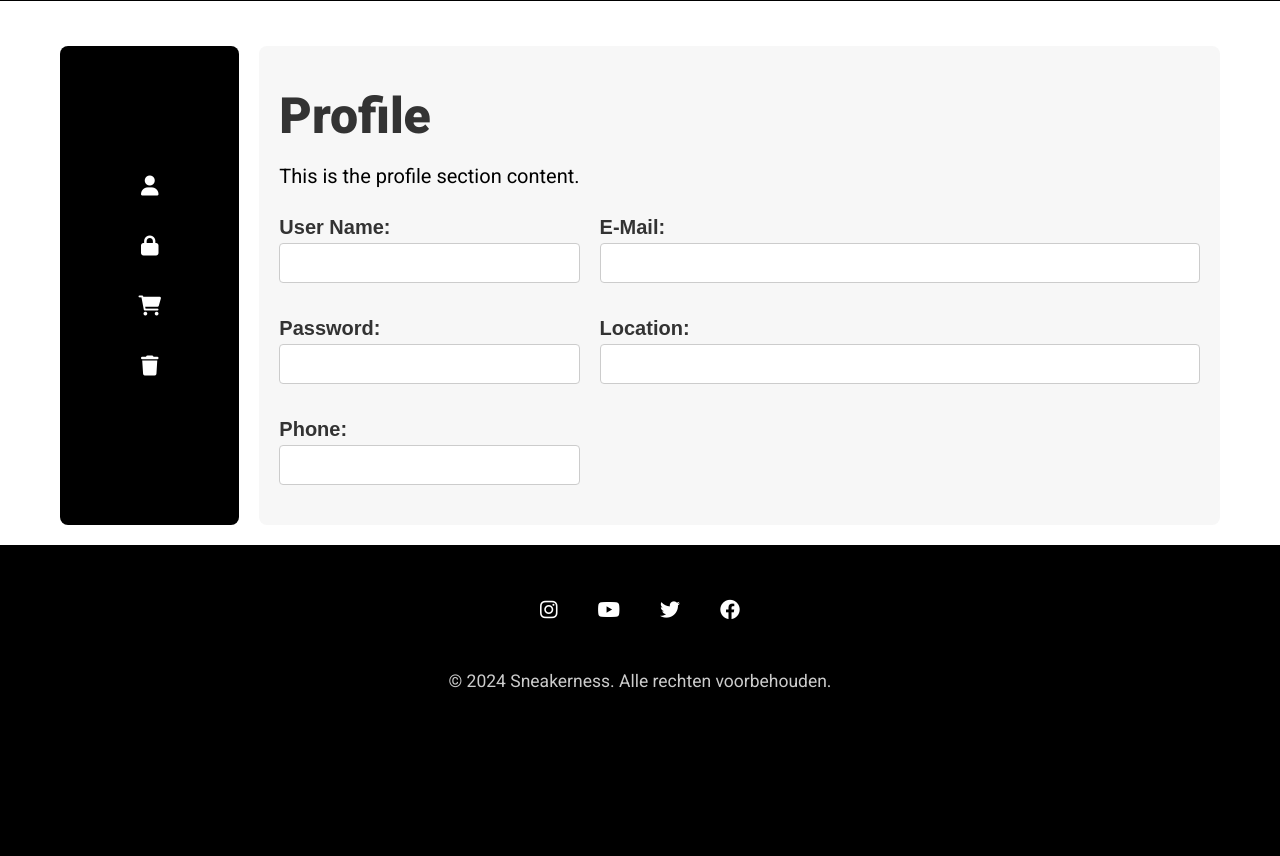
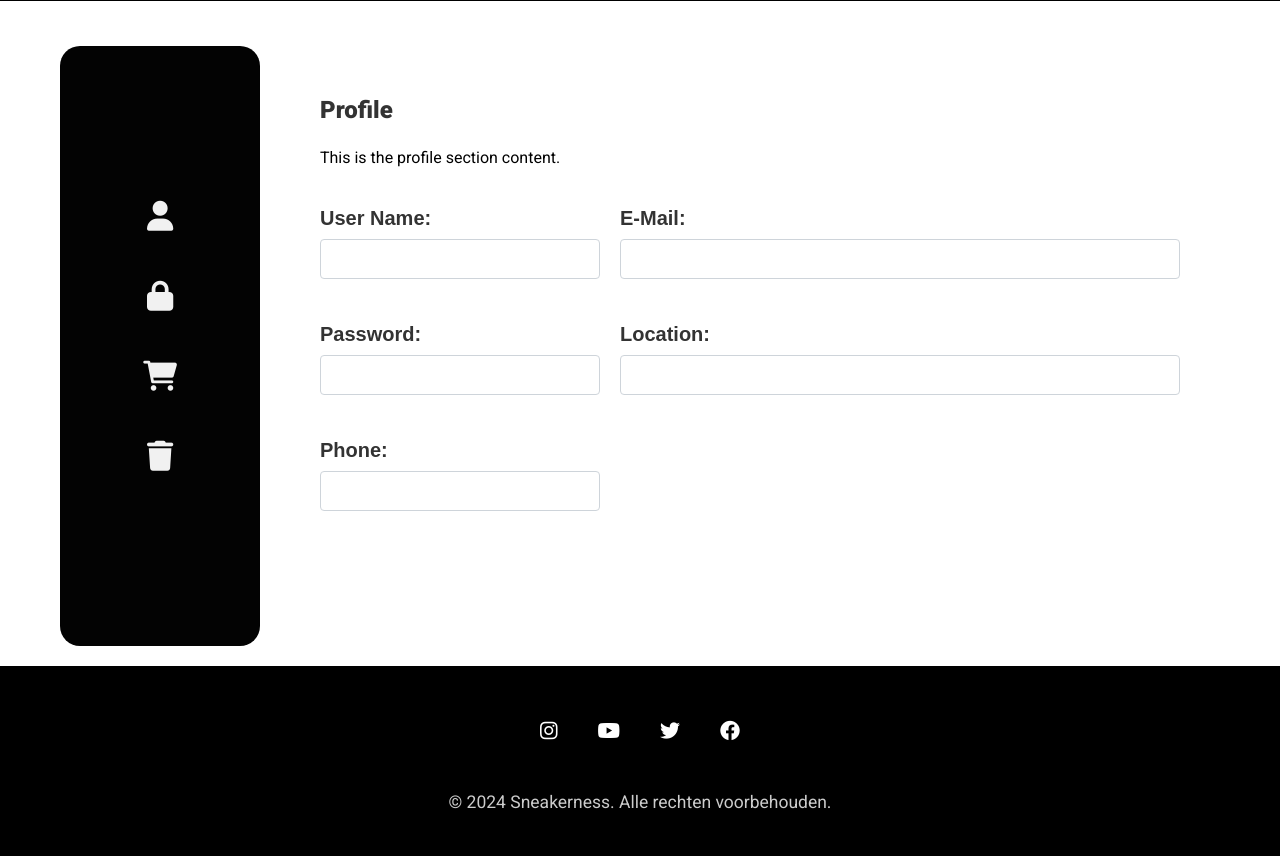
Before and after one commit to Dynamiteboem2/Project_p1_lj2, a PHP site: page /pages/gebruiker_overzicht/profiel_overzicht in a window 1280 px wide. Shown: the part 74-930 px from the top of the page. Before the commit the page ends 762 px from the top, so only its background shows below. Run offline with PHP 8.4, Linux system fonts and the light colour scheme; style sheets or scripts are compiled from the project's sources.

Commit message:
werk ein

```diff
--- a/assets/css/inlog.css
+++ b/assets/css/inlog.css
@@ -8,57 +8,70 @@
   margin-top: 5rem;
 }
 
+.container_main {
+  flex-grow: 1;
+  padding: 20px;
+  background-color: #ffffff;
+  border-radius: 8px;
+}
+
 .sidebar {
-  width: 200px;
-  background-color: black;
-  color: white;
+  width: 10rem;
+  max-width: 10rem;
+  height: 30rem;
+  max-height: 30rem;
+  background-color: #030303;
+  color: #f1f1f1;
   padding: 20px;
-  border-radius: 8px;
-  display: flex; /* Gebruik flexbox om ervoor te zorgen dat ul zich over de hele sidebar uitstrekt */
+  border-radius: 20px;
+  display: flex;
   flex-direction: column;
-  justify-content: space-between; /* Verdeelt de items mooi over de hoogte */
+  justify-content: space-between;
 }
 .sidebar ul {
   list-style: none;
   padding: 0;
   margin: 0;
-  flex-grow: 1; /* Zorgt ervoor dat de ul zich uitstrekt over de hoogte */
+  flex-grow: 1;
   display: flex;
   flex-direction: column;
-  justify-content: center; /* Centraal uitlijnen van de lijstitems */
+  justify-content: center;
 }
 .sidebar li {
-  width: 100%; /* Li neemt de volledige breedte van de sidebar */
+  width: 100%;
   margin-bottom: 20px;
+  height: 60px;
 }
 .sidebar li a {
-  color: white;
+  color: #f1f1f1;
+  font-size: 30px;
+  text-decoration: none;
+  display: flex;
+  align-items: center;
+  justify-content: center;
+  padding: 10px 0;
+  width: 100%;
+  height: 100%;
+}
+.sidebar li span {
+  color: #f1f1f1;
   font-size: 20px;
   text-decoration: none;
   display: block;
   text-align: center;
-  padding: 10px 0; /* Zorgt voor voldoende ruimte in elk item */
-  width: 100%; /* Neemt de volledige breedte van de li */
-  height: 100%; /* Neemt de volledige hoogte van de li */
-}
-.sidebar li span {
-  color: white;
-  font-size: 20px;
-  text-decoration: none;
-  display: block;
-  text-align: center;
-  padding: 10px 0; /* Zorgt voor voldoende ruimte in elk item */
+  padding: 10px 0;
 }
 
 .main {
   flex-grow: 1;
   padding: 20px;
-  background-color: #f7f7f7;
+  background-color: #ffffff;
   border-radius: 8px;
 }
 .main h1 {
   color: #333;
   margin-bottom: 20px;
+  font-size: 24px;
 }
 .main form {
   display: grid;
@@ -80,6 +93,16 @@
 .main form .form-group {
   margin-bottom: 20px;
 }
+.main form .form-group label {
+  display: block;
+  margin-bottom: 5px;
+}
+.main form .form-group input {
+  width: 100%;
+  padding: 10px;
+  border: 1px solid #ced4da;
+  border-radius: 4px;
+}
 .main form input[type=submit] {
   grid-column: span 2;
   background-color: #4CAF50;
@@ -92,6 +115,10 @@
 }
 .main form input[type=submit]:hover {
   background-color: #45a049;
+}
+.main p {
+  font-size: 16px;
+  margin-bottom: 20px;
 }
 
 .transition-fade {
--- a/assets/scss/inlog.scss
+++ b/assets/scss/inlog.scss
@@ -1,6 +1,6 @@
-$sidebar-bg: black;
-$sidebar-text: white;
-$main-bg: #f7f7f7;
+$sidebar-bg: #030303;
+$sidebar-text: #f1f1f1;
+$main-bg: #ffffff;
 $form-input-border: #ccc;
 $submit-bg: #4CAF50;
 $submit-hover-bg: #45a049;
@@ -20,40 +20,51 @@ $label-color: #333;
     padding: 20px;
     margin-top: 5rem;
 }
+.container_main {
+    flex-grow: 1; // Main-content neemt de resterende ruimte in
+    padding: 20px;
+    background-color: $main-bg;
+    border-radius: 8px;
+}
 
 .sidebar {
-    width: 200px;
+    width: 10rem;
+    max-width: 10rem;
+    height: 30rem;
+    max-height: 30rem;
     background-color: $sidebar-bg;
     color: $sidebar-text;
     padding: 20px;
-    @include border-radius(8px); // Mixin gebruiken voor afgeronde hoeken
-    display: flex; /* Gebruik flexbox om ervoor te zorgen dat ul zich over de hele sidebar uitstrekt */
+    border-radius: 20px;
+    display: flex;
     flex-direction: column;
-    justify-content: space-between; /* Verdeelt de items mooi over de hoogte */
+    justify-content: space-between; // Verdeelt de items mooi over de hoogte
 
     ul {
       list-style: none;
       padding: 0;
       margin: 0;
-      flex-grow: 1; /* Zorgt ervoor dat de ul zich uitstrekt over de hoogte */
+      flex-grow: 1; // Zorgt ervoor dat de ul zich uitstrekt over de hoogte
       display: flex;
       flex-direction: column;
-      justify-content: center; /* Centraal uitlijnen van de lijstitems */
+      justify-content: center; // Centraal uitlijnen van de lijstitems
     }
 
     li {
-      width: 100%; /* Li neemt de volledige breedte van de sidebar */
+      width: 100%; // Li neemt de volledige breedte van de sidebar
       margin-bottom: 20px;
+      height: 60px; // Verhoog de hoogte van de li-elementen
 
       a {
         color: $sidebar-text;
-        font-size: 20px;
+        font-size: 30px; // Verhoog de font-size voor grotere iconen
         text-decoration: none;
-        display: block;
-        text-align: center;
-        padding: 10px 0; /* Zorgt voor voldoende ruimte in elk item */
-        width: 100%; /* Neemt de volledige breedte van de li */
-        height: 100%; /* Neemt de volledige hoogte van de li */
+        display: flex; // Gebruik flexbox om de link te laten uitrekken
+        align-items: center; // Verticaal centreren van de tekst
+        justify-content: center; // Horizontaal centreren van de tekst
+        padding: 10px 0; // Zorgt voor voldoende ruimte in elk item
+        width: 100%; // Neemt de volledige breedte van de li
+        height: 100%; // Neemt de volledige hoogte van de li
       }
 
       span {
@@ -62,7 +73,7 @@ $label-color: #333;
         text-decoration: none;
         display: block;
         text-align: center;
-        padding: 10px 0; /* Zorgt voor voldoende ruimte in elk item */
+        padding: 10px 0; // Zorgt voor voldoende ruimte in elk item
       }
     }
 }
@@ -76,6 +87,7 @@ $label-color: #333;
     h1 {
       color: $label-color;
       margin-bottom: 20px;
+      font-size: 24px; // Pas de font-size aan naar wens
     }
 
     form {
@@ -99,6 +111,18 @@ $label-color: #333;
 
       .form-group {
         margin-bottom: 20px;
+
+        label {
+            display: block;
+            margin-bottom: 5px;
+        }
+
+        input {
+            width: 100%;
+            padding: 10px;
+            border: 1px solid #ced4da;
+            border-radius: 4px;
+        }
       }
 
       input[type="submit"] {
@@ -115,6 +139,11 @@ $label-color: #333;
           background-color: $submit-hover-bg; // Hover effect voor submit knop
         }
       }
+    }
+
+    p {
+        font-size: 16px; // Pas de font-size aan naar wens
+        margin-bottom: 20px;
     }
 }
 
--- a/pages/gebruiker_overzicht/profiel_overzicht.php
+++ b/pages/gebruiker_overzicht/profiel_overzicht.php
@@ -5,8 +5,8 @@
 <body>
 <body>
 <?php include_once "../../includes/navbar.php" ?>
-    <div class="container">
-    <div class="sidebar">
+<div class="container">
+        <div class="sidebar">
             <ul>
 
                 <li><a href="profiel_overzicht"  class="fas fa-user"></a></li>
@@ -16,6 +16,7 @@
             </ul>
         </div>
 
+    <div class="container_main">
         <div class="main">
             <!-- Profile Section -->
             <div id="swup" class="transition-fade">
@@ -44,9 +45,9 @@
                     </div>
                 </form>
             </div>
-
         </div>
     </div>
+</div>
 
     <script defer src="https://unpkg.com/swup@4"></script>
 <script defer>
--- a/pages/gebruiker_overzicht/security_overzicht.php
+++ b/pages/gebruiker_overzicht/security_overzicht.php
@@ -14,7 +14,7 @@
             <li><a href="" class="fas fa-trash"></a></li>
         </ul>
     </div>
-
+    <div class="container_main" >
     <div class="main">
         <!-- Security Section -->
         <div id="swup" class="transition-fade">
@@ -27,6 +27,7 @@
             </form>
         </div>
     </div>
+   </div>
 </div>
 
 <script defer src="https://unpkg.com/swup@4"></script>
```
Also changed, not shown: pages/gebruiker_overzicht/cart_overzicht.php (+5 -3 lines), 1 other file.
